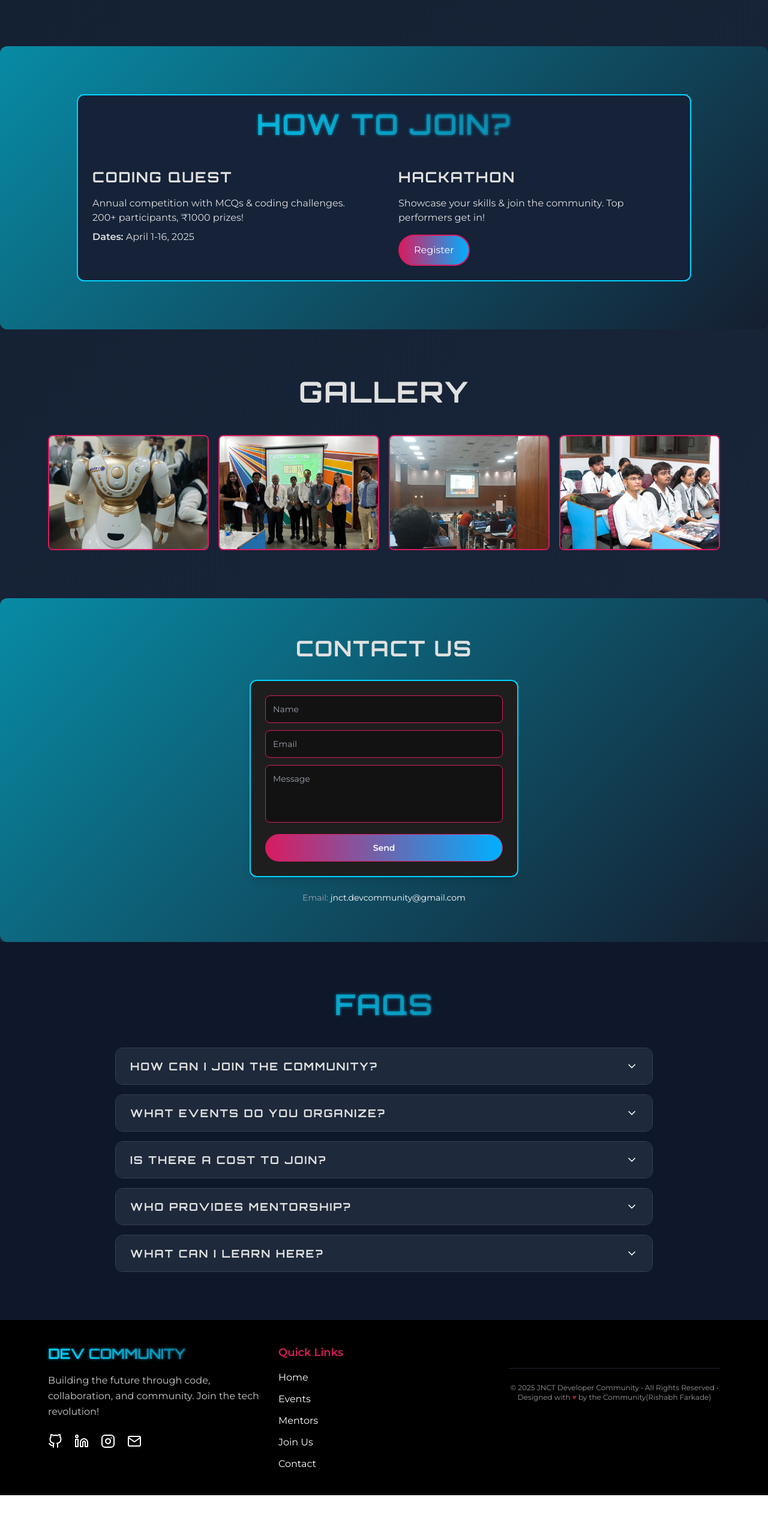
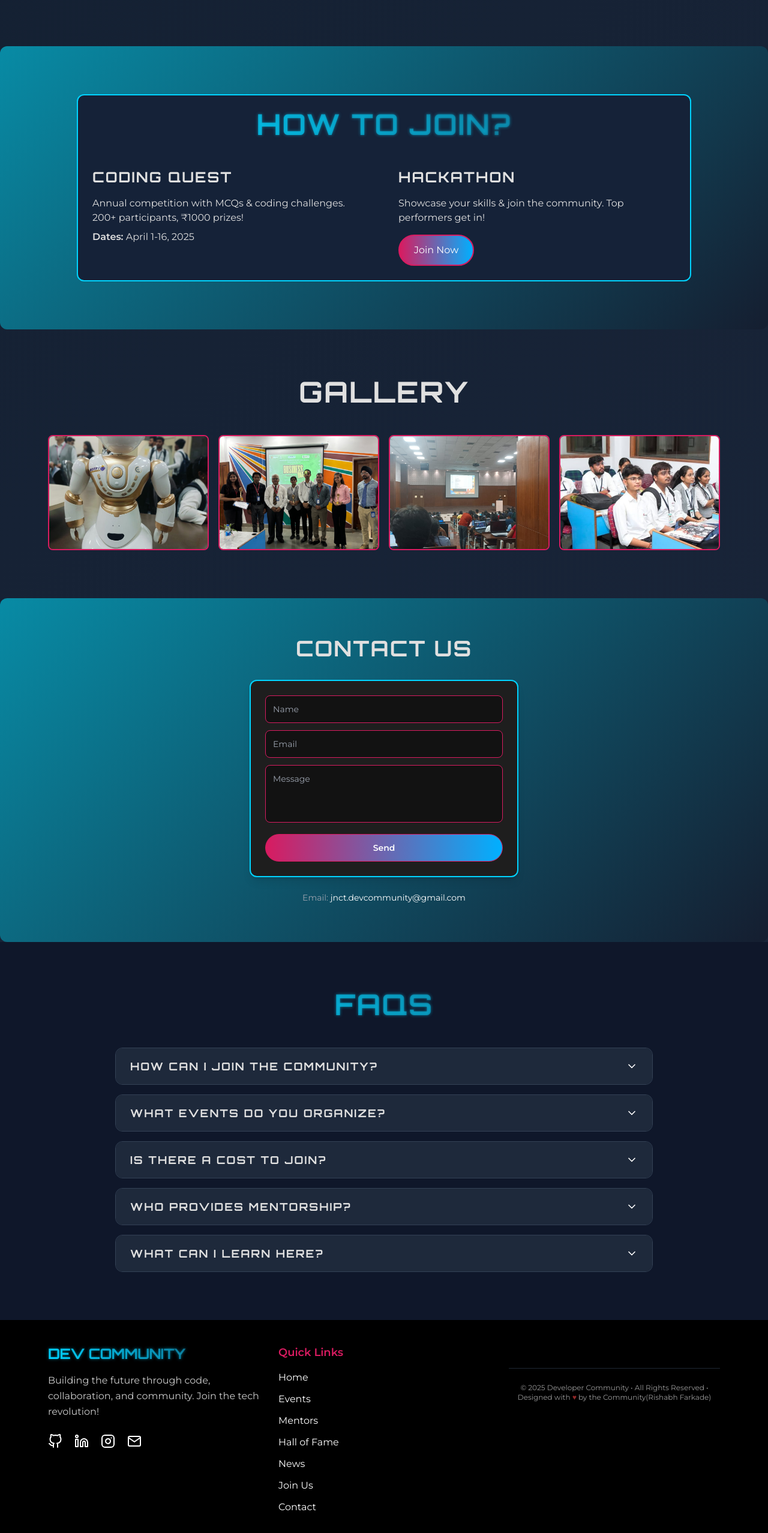
Before and after one commit to Rishabh001pawar/developer-community, a website: page index.html in a window 1280 px wide. Shown: the part 4336-6891 px from the top of the page at 60% size. Before the commit the page ends 6828 px from the top, so only its background shows below. Drawn offline with nearby package versions, Linux system fonts and the light colour scheme.

Commit message:
correction on js

```diff
--- a/index.html
+++ b/index.html
@@ -318,7 +318,7 @@
                         <p class="mt-2 text-sm opacity-60">TBD</p>
                         <p class="mt-3 inline-block text-[#00B0FF] hover:text-[#1E90FF] font-semibold transition-colors duration-300">
                             COMMING SOON </p>
-                        <!-- <a href="#register"
+                        <!-- <a href="codeus.html"
                             class="mt-3 inline-block text-[#00B0FF] hover:text-[#1E90FF] font-semibold transition-colors duration-300">
                         Register now →</a> -->
                     </div>
@@ -518,8 +518,8 @@
                 <div data-aos="fade-left">
                     <h3 class="text-2xl font-bold">Hackathon</h3>
                     <p class="mt-4">Showcase your skills & join the community. Top performers get in!</p>
-                    <a href="codeus.html"
-                        class="mt-4 inline-block px-6 py-3 bg-gradient-to-r from-[#D81B60] to-[#00B0FF] text-white rounded-full hover-effect border-2 border-[#D81B60]">Register</a>
+                    <a href="joinus.html"
+                        class="mt-4 inline-block px-6 py-3 bg-gradient-to-r from-[#D81B60] to-[#00B0FF] text-white rounded-full hover-effect border-2 border-[#D81B60]">Join Now</a>
                 </div>
             </div>
         </div>
@@ -768,6 +768,10 @@
                             class="hover:underline hover:text-[#00B0FF] transition-colors duration-200">Events</a></li>
                     <li><a href="#mentors"
                             class="hover:underline hover:text-[#00B0FF] transition-colors duration-200">Mentors</a></li>
+                    <li><a href="halloffame.html"
+                            class="hover:underline hover:text-[#00B0FF] transition-colors duration-200">Hall of Fame</a></li>
+                    <li><a href="news.html"
+                            class="hover:underline hover:text-[#00B0FF] transition-colors duration-200">News</a>
                     <li><a href="#join-us"
                             class="hover:underline hover:text-[#00B0FF] transition-colors duration-200">Join Us</a></li>
                     <li><a href="#contact"
@@ -777,7 +781,7 @@
 
             <!-- Divider & Copyright -->
             <div class="border-t border-[#334155] mt-10 pt-6 text-center text-xs opacity-60">
-                © 2025 JNCT Developer Community • All Rights Reserved • Designed with <span
+                © 2025 Developer Community • All Rights Reserved • Designed with <span
                     class="text-red-500">♥</span> by the Community(Rishabh Farkade)
             </div>
     </footer>
--- a/scripts.js
+++ b/scripts.js
@@ -9,6 +9,23 @@ document.addEventListener('DOMContentLoaded', () => {
     const slides = document.querySelector('.slides');
     const slideImages = document.querySelectorAll('.slide');
     const dotsContainer = document.querySelector('.slider-dots');
+
+    // Check if `.slides` exists
+    if (!slides) {
+        console.error('Error: The `.slides` element does not exist in the DOM.');
+        return;
+    }
+
+    if (slideImages.length === 0) {
+        console.error('Error: No `.slide` elements found inside `.slides`.');
+        return;
+    }
+
+    if (!dotsContainer) {
+        console.error('Error: The `.slider-dots` element does not exist in the DOM.');
+        return;
+    }
+
     let currentSlide = 0;
 
     // Create navigation dots
```
